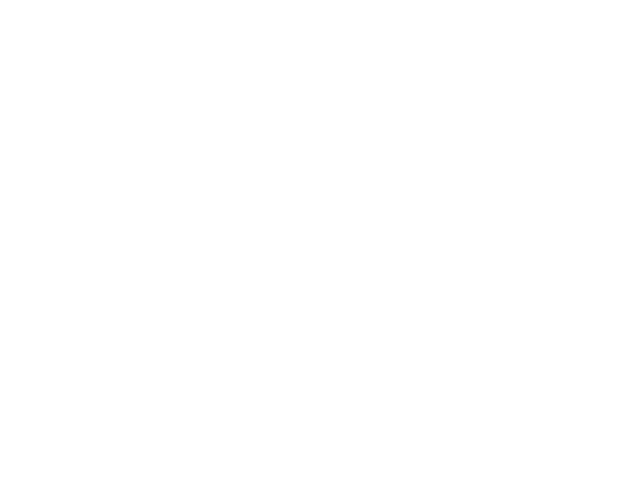
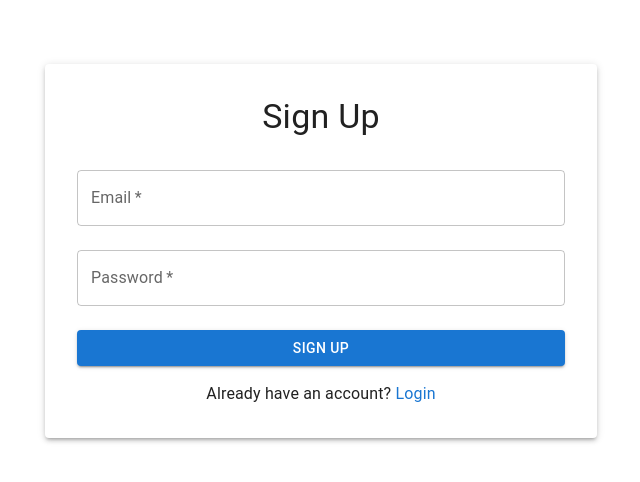
Before and after one commit to EndritUshe/Web-Scraping-FrontEnd, a React (Create React App) app: page /signup in a window 1280 px wide. Before the commit this address had no page. Shown: the top 482 px of the page, without its empty margins (319-959 px from the left). Built offline with nearby package versions, Linux system fonts and the light colour scheme; the HTML template or start-up script is replaced by a standard one.

Commit message:
25.09.2025 Changes with Login/Signup

```diff
--- a/package.json
+++ b/package.json
@@ -14,6 +14,7 @@
     "@testing-library/user-event": "^13.5.0",
     "axios": "^1.12.2",
     "bootstrap": "^5.3.8",
+    "jwt-decode": "^4.0.0",
     "react": "^19.1.1",
     "react-dom": "^19.1.1",
     "react-router-dom": "^7.9.1",
--- a/src/App.js
+++ b/src/App.js
@@ -1,17 +1,36 @@
-import { BrowserRouter as Router, Routes, Route } from 'react-router-dom';
-import Homepage from './pages/Homepage';
-import SearchResults from './pages/SearchResults';
-import PopularProductDetail from './pages/PopularProductDetail';
-import PopularProductsByCategory from './pages/PopularProductsByCategory';
+import { BrowserRouter as Router, Routes, Route } from "react-router-dom";
+import Homepage from "./pages/Homepage";
+import LoginPage from "./pages/LoginPage";
+import SignupPage from "./pages/SignupPage";
+import Dashboard from "./pages/Dashboard";
+import PopularProductDetail from "./pages/PopularProductDetail";
+import PopularProductsByCategory from "./pages/PopularProductsByCategory";
+import SearchResults from "./pages/SearchResults";
+import ProtectedRoute from "./components/ProtectedRoute";
 
 function App() {
   return (
     <Router>
       <Routes>
         <Route path="/" element={<Homepage />} />
+        <Route path="/login" element={<LoginPage />} />
+        <Route path="/signup" element={<SignupPage />} />
+
+        <Route
+          path="/dashboard"
+          element={
+            <ProtectedRoute>
+              <Dashboard />
+            </ProtectedRoute>
+          }
+        />
+
         <Route path="/search-results" element={<SearchResults />} />
         <Route path="/popular-products/:id" element={<PopularProductDetail />} />
-        <Route path="/popular-products/:category/:searchTerm" element={<PopularProductsByCategory />} />
+        <Route
+          path="/popular-products/:category/:searchTerm"
+          element={<PopularProductsByCategory />}
+        />
       </Routes>
     </Router>
   );
--- /dev/null
+++ b/src/api/auth.js
@@ -0,0 +1,21 @@
+const API_URL = "http://localhost:8080/auth";
+
+export const loginUser = async (email, password) => {
+  const response = await fetch(`${API_URL}/login`, {
+    method: "POST",
+    headers: { "Content-Type": "application/json" },
+    body: JSON.stringify({ email, password }),
+  });
+  if (!response.ok) throw new Error("Login failed");
+  return response.json(); // returns { token: "..." }
+};
+
+export const signupUser = async (email, password) => {
+  const response = await fetch(`${API_URL}/signup`, {
+    method: "POST",
+    headers: { "Content-Type": "application/json" },
+    body: JSON.stringify({ email, password }),
+  });
+  if (!response.ok) throw new Error("Signup failed");
+  return response.json();
+};
--- /dev/null
+++ b/src/components/ProtectedRoute.js
@@ -0,0 +1,30 @@
+import { Navigate } from "react-router-dom";
+import { Box, Typography, Button } from "@mui/material";
+
+export default function ProtectedRoute({ children }) {
+  const token = localStorage.getItem("jwtToken");
+
+  if (!token) {
+    // Optional: show a message before redirect
+    return (
+      <Box
+        sx={{
+          display: "flex",
+          flexDirection: "column",
+          justifyContent: "center",
+          alignItems: "center",
+          minHeight: "80vh",
+        }}
+      >
+        <Typography variant="h6" sx={{ mb: 2 }}>
+          You must be logged in to access this page.
+        </Typography>
+        <Button variant="contained" color="primary" href="/login">
+          Go to Login
+        </Button>
+      </Box>
+    );
+  }
+
+  return children;
+}
--- /dev/null
+++ b/src/pages/Dashboard.js
@@ -0,0 +1,53 @@
+import React from "react";
+import { jwtDecode } from "jwt-decode";
+import { Container, Typography, Box, Button } from "@mui/material";
+import { useNavigate } from "react-router-dom";
+
+export default function Dashboard() {
+  const navigate = useNavigate();
+  const token = localStorage.getItem("jwtToken");
+  let email = "";
+
+  if (token) {
+    try {
+      const decoded = jwtDecode(token);
+      email = decoded.sub || decoded.email; // depends on your backend JWT structure
+    } catch (err) {
+      console.error("Invalid token", err);
+    }
+  }
+
+  const handleLogout = () => {
+    localStorage.removeItem("jwtToken");
+    navigate("/login"); // redirect to login page
+  };
+
+  return (
+    <Container maxWidth="sm" sx={{ mt: 8 }}>
+      <Box
+        sx={{
+          p: 4,
+          textAlign: "center",
+          border: "1px solid #ccc",
+          borderRadius: 2,
+        }}
+      >
+        <Typography variant="h4" gutterBottom>
+          Welcome {email ? email : "User"}!
+        </Typography>
+        <Typography variant="body1" gutterBottom>
+          This is your dashboard. More features coming soon.
+        </Typography>
+
+        <Button
+          variant="contained"
+          color="error"
+          sx={{ mt: 2 }}
+          onClick={handleLogout}
+        >
+          Logout
+        </Button>
+      </Box>
+    </Container>
+  );
+}
--- /dev/null
+++ b/src/pages/LoginPage.js
@@ -0,0 +1,82 @@
+import { useState } from "react";
+import { useNavigate } from "react-router-dom";
+import { loginUser } from "../api/auth";
+import {
+  Container,
+  TextField,
+  Button,
+  Typography,
+  Box,
+  Alert,
+  Paper,
+  Link,
+} from "@mui/material";
+
+export default function LoginPage() {
+  const [email, setEmail] = useState("");
+  const [password, setPassword] = useState("");
+  const [error, setError] = useState("");
+  const navigate = useNavigate();
+
+  const handleLogin = async (e) => {
+    e.preventDefault();
+    setError("");
+    try {
+      const data = await loginUser(email, password);
+      localStorage.setItem("jwtToken", data.token);
+      navigate("/dashboard"); // redirect after login
+    } catch (err) {
+      setError("Invalid credentials");
+    }
+  };
+
+  return (
+    <Container maxWidth="sm">
+      <Paper elevation={3} sx={{ mt: 8, p: 4 }}>
+        <Typography variant="h4" align="center" gutterBottom>
+          Login
+        </Typography>
+
+        {error && <Alert severity="error">{error}</Alert>}
+
+        <Box component="form" onSubmit={handleLogin} sx={{ mt: 2 }}>
+          <TextField
+            label="Email"
+            variant="outlined"
+            fullWidth
+            margin="normal"
+            value={email}
+            onChange={(e) => setEmail(e.target.value)}
+            required
+          />
+          <TextField
+            label="Password"
+            type="password"
+            variant="outlined"
+            fullWidth
+            margin="normal"
+            value={password}
+            onChange={(e) => setPassword(e.target.value)}
+            required
+          />
+          <Button
+            type="submit"
+            variant="contained"
+            color="primary"
+            fullWidth
+            sx={{ mt: 2 }}
+          >
+            Login
+          </Button>
+        </Box>
+
+        <Typography align="center" sx={{ mt: 2 }}>
+          Don’t have an account?{" "}
+          <Link href="/signup" underline="hover">
+            Sign Up
+          </Link>
+        </Typography>
+      </Paper>
+    </Container>
+  );
+}
--- /dev/null
+++ b/src/pages/SignupPage.js
@@ -0,0 +1,84 @@
+import { useState } from "react";
+import { useNavigate } from "react-router-dom";
+import { signupUser } from "../api/auth";
+import {
+  Container,
+  TextField,
+  Button,
+  Typography,
+  Box,
+  Alert,
+  Paper,
+  Link,
+} from "@mui/material";
+
+export default function SignupPage() {
+  const [email, setEmail] = useState("");
+  const [password, setPassword] = useState("");
+  const [error, setError] = useState("");
+  const [success, setSuccess] = useState("");
+  const navigate = useNavigate();
+
+  const handleSignup = async (e) => {
+    e.preventDefault();
+    setError("");
+    try {
+      await signupUser(email, password);
+      setSuccess("Account created! Redirecting to login...");
+      setTimeout(() => navigate("/login"), 2000);
+    } catch (err) {
+      setError("Signup failed");
+    }
+  };
+
+  return (
+    <Container maxWidth="sm">
+      <Paper elevation={3} sx={{ mt: 8, p: 4 }}>
+        <Typography variant="h4" align="center" gutterBottom>
+          Sign Up
+        </Typography>
+
+        {error && <Alert severity="error">{error}</Alert>}
+        {success && <Alert severity="success">{success}</Alert>}
+
+        <Box component="form" onSubmit={handleSignup} sx={{ mt: 2 }}>
+          <TextField
+            label="Email"
+            variant="outlined"
+            fullWidth
+            margin="normal"
+            value={email}
+            onChange={(e) => setEmail(e.target.value)}
+            required
+          />
+          <TextField
+            label="Password"
+            type="password"
+            variant="outlined"
+            fullWidth
+            margin="normal"
+            value={password}
+            onChange={(e) => setPassword(e.target.value)}
+            required
+          />
+          <Button
+            type="submit"
+            variant="contained"
+            color="primary"
+            fullWidth
+            sx={{ mt: 2 }}
+          >
+            Sign Up
+          </Button>
+        </Box>
+
+        <Typography align="center" sx={{ mt: 2 }}>
+          Already have an account?{" "}
+          <Link href="/login" underline="hover">
+            Login
+          </Link>
+        </Typography>
+      </Paper>
+    </Container>
+  );
+}
```
Also changed, not shown: 1 other file (tests, documents, lock files or other folders).
